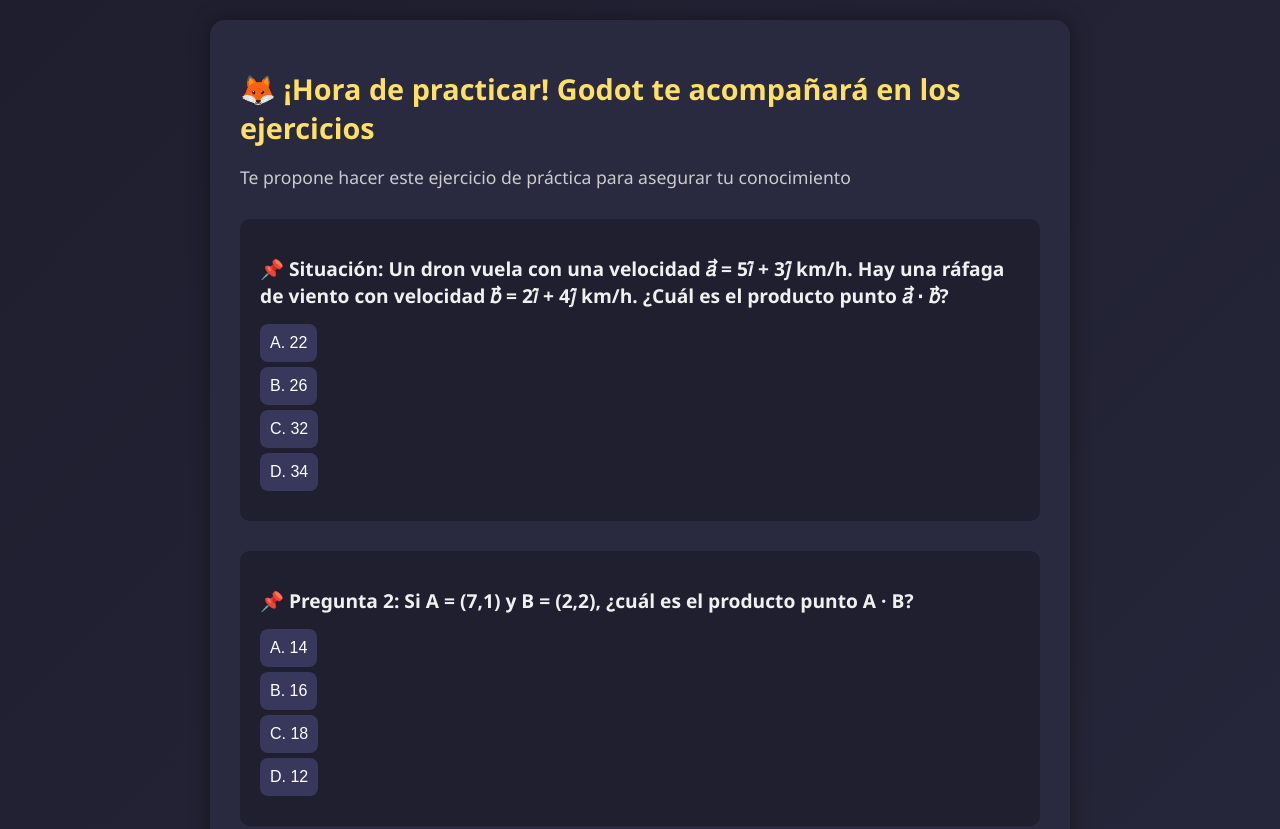
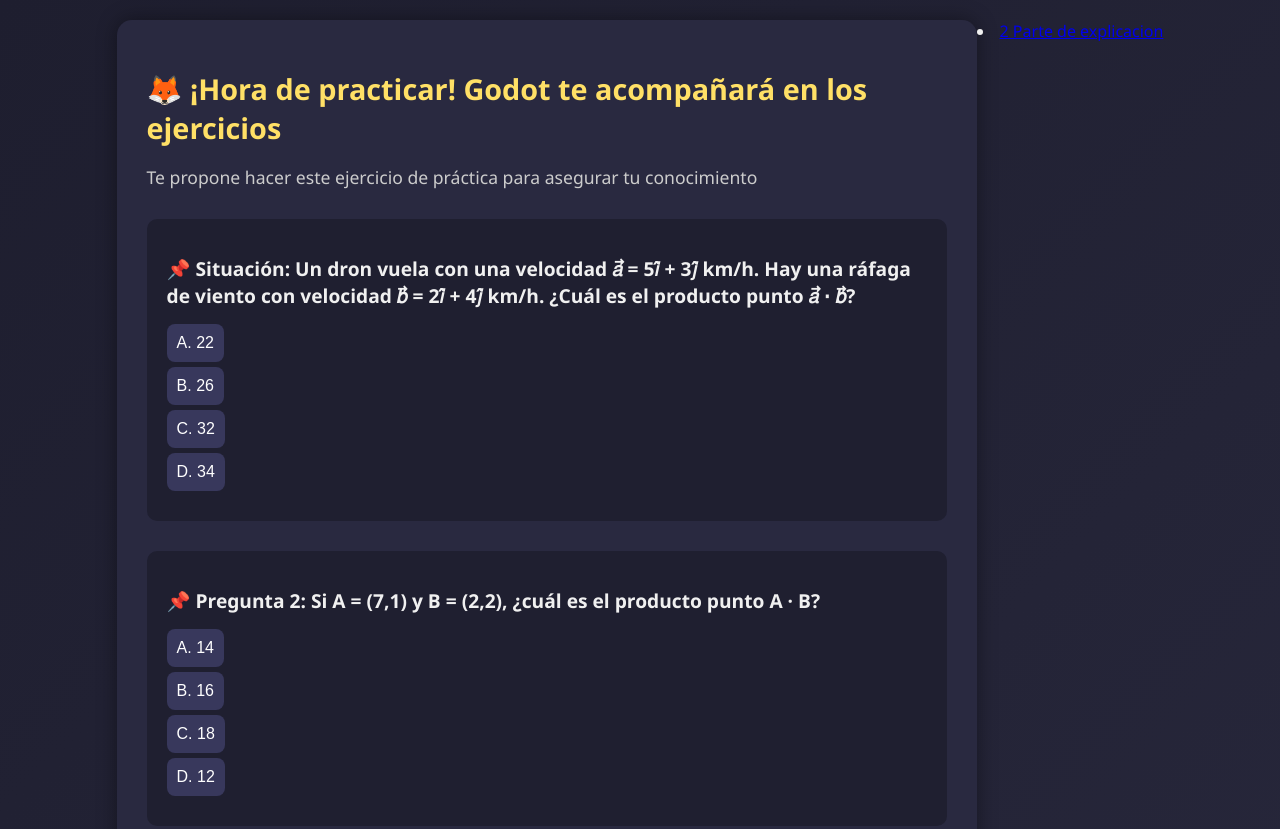
Before and after one commit to Jmpc12Cat/udistriald, a website: page Ejercicios.html in a window 1280 px wide. Shown: the top 829 px of the page. Drawn offline with Linux system fonts and the light colour scheme.

Commit message:
Update Ejercicios.html

```diff
--- a/Ejercicios.html
+++ b/Ejercicios.html
@@ -306,3 +306,4 @@
     </script>
   </body>
 </html>
+<li><a href="Se.html"> 2 Parte de explicacion</a></li>
```
